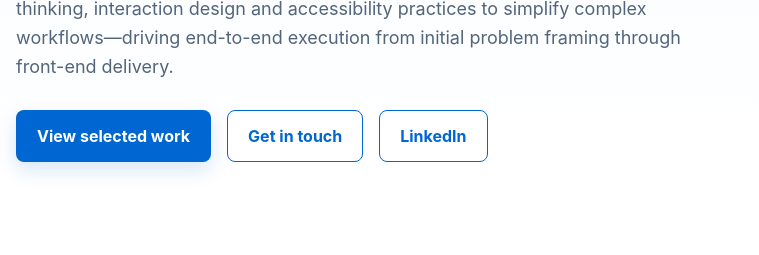
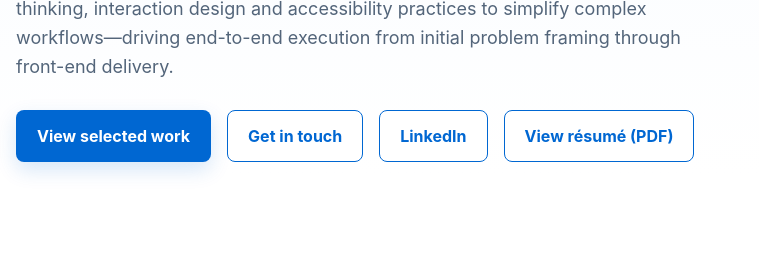
Before and after one commit to gaurankpatil/gaurankpatil.github.io, a website: page index.html in a window 1280 px wide. Shown: the part 456-711 px from the top of the page, 0-759 px from the left. Drawn offline with Linux system fonts and the light colour scheme.

Commit message:
Update index.html

```diff
--- a/index.html
+++ b/index.html
@@ -110,6 +110,13 @@
               aria-label="Gaurank Patil on LinkedIn (opens in a new tab)"
             >
               LinkedIn
+            </a>
+			  <a
+              class="button button--secondary"
+              href="assets/resume/Gaurank_Patil_Resume.pdf"
+              type="application/pdf"
+            >
+              View résumé (PDF)
             </a>
           </div>
         </div>
```
